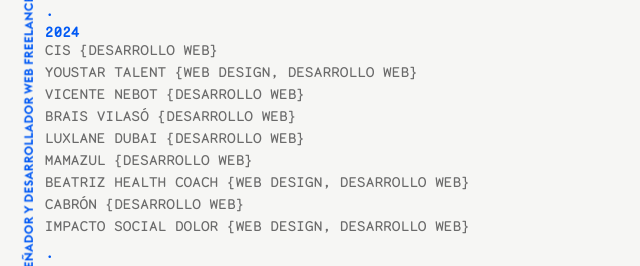
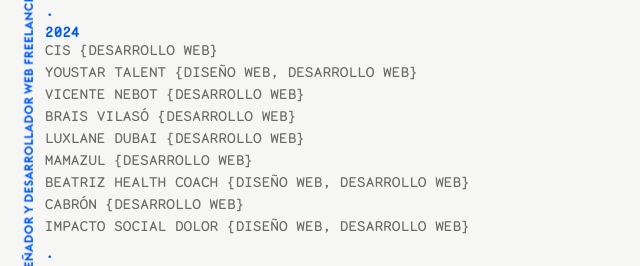
Before and after one commit to zygts/iamrodrek, a website built with Parcel: page src/index.html in a window 1280 px wide. Shown: the part 308-574 px from the top of the page, 0-640 px from the left. Built offline with nearby package versions, Linux system fonts and the light colour scheme.

Commit message:
fix home

```diff
--- a/src/index.html
+++ b/src/index.html
@@ -80,7 +80,7 @@
                                 Orchestra {Desarrollo web}</a></li>
                         <li><a href="https://www.irasemavargas.com/" target="_blank" data-img="../public/img/irasema2.jpg">Irasema
                                 Vargas {Desarrollo web}</a></li>
-                        <li><a href="https://nahmus.com/" target="_blank" data-img="../public/img/nahmus.jpg">Nahmus {Desarrollo web}</a></li>
+                        <li><a href="https://nahmus.com/home/" target="_blank" data-img="../public/img/nahmus.jpg">Nahmus {Desarrollo web}</a></li>
                     </ul>
                 </section>
 
@@ -91,7 +91,7 @@
                     <li><a href="https://www.cis.es/" target="_blank" data-img="../public/img/cis.jpg">CIS {Desarrollo web}</a>
                     </li>
                     <li><a href="https://youstartalent.com/" target="_blank" data-img="../public/img/youstar.jpg">YouStar Talent
-                            {web design, Desarrollo web}</a></li>
+                            {Diseño web, Desarrollo web}</a></li>
                     <li><a href="https://vicentenebot.com/" target="_blank" data-img="../public/img/nebot.jpg">Vicente Nebot {Desarrollo web}</a></li>
                     <li><a href="https://www.braisvilaso.com/" target="_blank" data-img="../public/img/brais.jpg">Brais Vilasó
                             {Desarrollo web}</a></li>
@@ -100,10 +100,10 @@
                     <li><a href="https://www.mamazulconcierge.com/" target="_blank" data-img="../public/img/mamazul.jpg">Mamazul
                             {Desarrollo web}</a></li>
                     <li><a href="https://bihealthcoach.com/" target="_blank" data-img="../public/img/bea.jpg">Beatriz Health Coach
-                            {Web design, Desarrollo web}</a></li>
+                            {Diseño web, Desarrollo web}</a></li>
                     <li><a href="https://cabronmadrid.com/" target="_blank" data-img="../public/img/cabron.jpg">Cabrón {Desarrollo web}</a></li>
                     <li><a href="https://impactosocialdolor.com/" target="_blank" data-img="../public/img/sip.jpg">Impacto Social
-                            Dolor {Web design, Desarrollo web}</a></li>
+                            Dolor {Diseño web, Desarrollo web}</a></li>
                 </ul>
                 </section>
 
```
